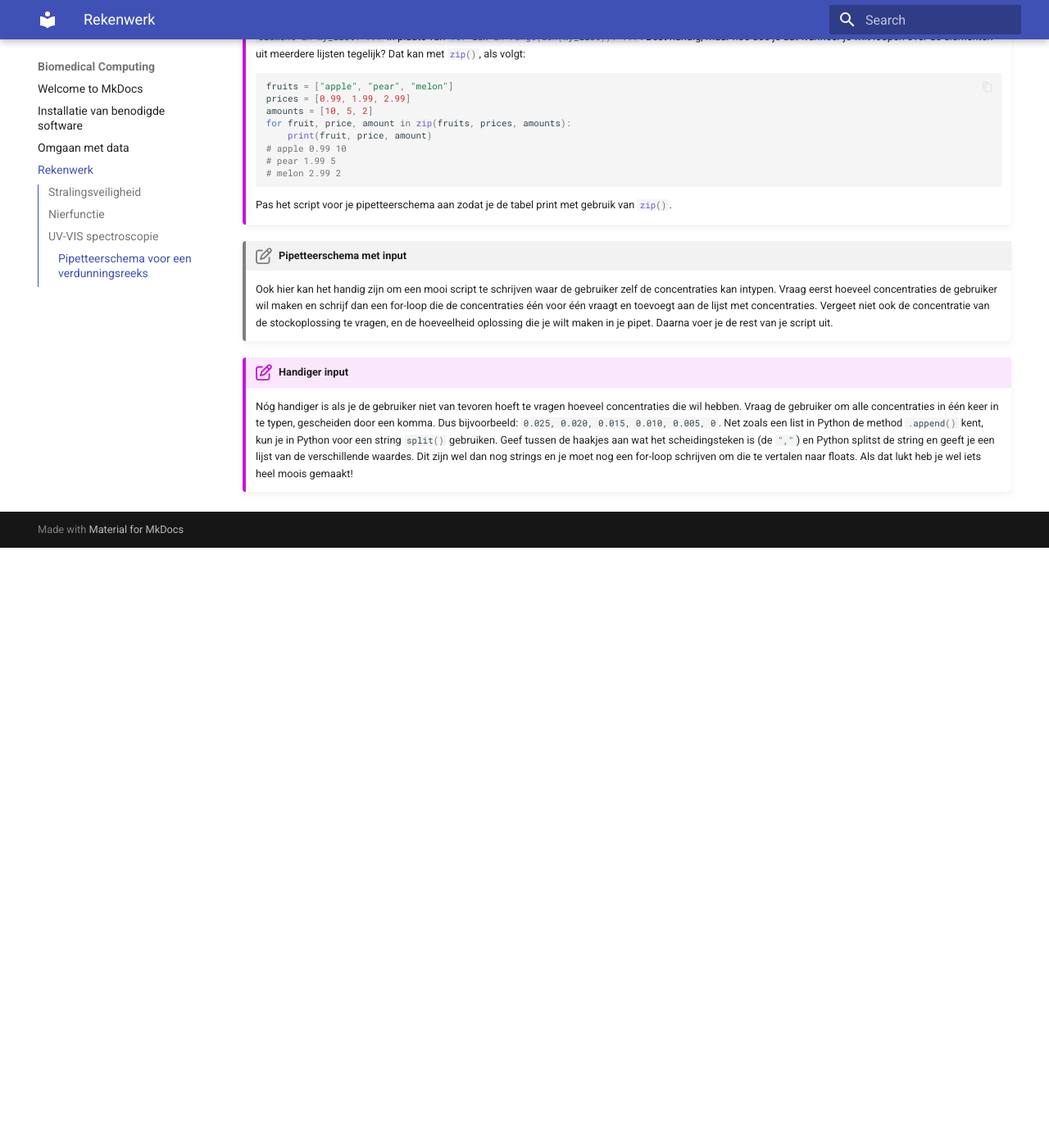
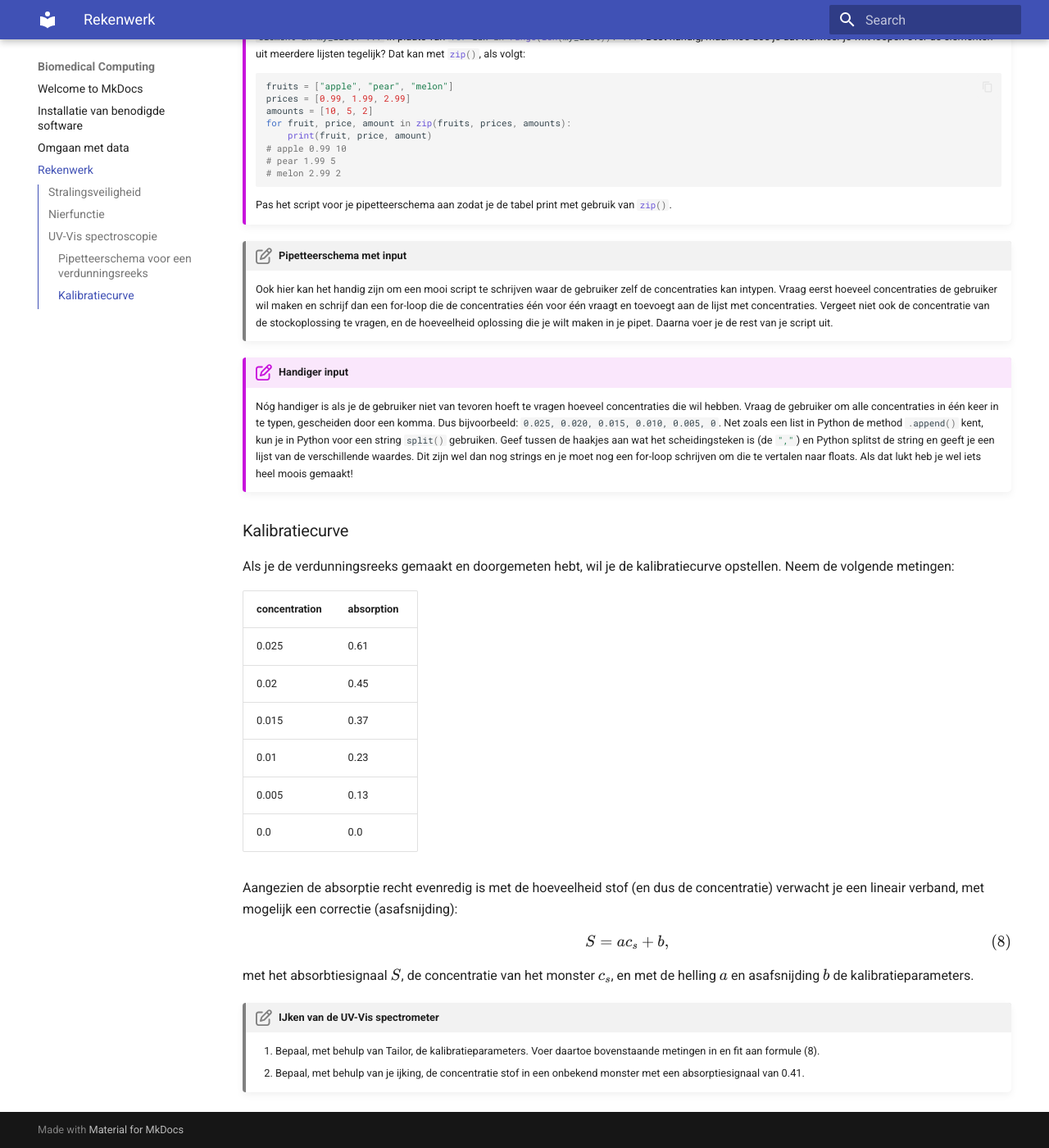
Before and after one commit to NatuurkundePracticumAmsterdam/biomedicalcomputing, an MkDocs documentation site: the page built from docs/rekenwerk.md, in a window 1280 px wide and 1400 px high, scrolled down 4221 px. Shown: the whole window at 82% size. Built offline with MkDocs 1.6.1 and Material for MkDocs 9.7.7, drawn with Linux system fonts in a browser that asks for light colours; before the commit the page ends 4889 px from its top, so only the background shows below that; some of the changed text lies outside the part shown.

Commit message:
Stukje kalibratiecurve

```diff
--- a/docs/rekenwerk.md
+++ b/docs/rekenwerk.md
@@ -71,7 +71,7 @@ Artsen gebruiken verschillende categorieën (stadia) om de nierfunctie aan te ge
     2. Breid je script uit zodat ook het stadium (bijvoorbeeld G2), en een beschrijving van dat stadium (bijvoorbeeld "mild afgenomen nierfunctie") worden gegeven.
     3. Vraag de gebruiker om de waardes van de variabelen in plaats van dat je ze definieert in je script. Test met een paar verschillend inputs.
 
-## UV-VIS spectroscopie
+## UV-Vis spectroscopie
 
 !!! info "Practicum bio-analytische chemie (jaar 1, periode 5)"
 
@@ -81,7 +81,7 @@ Artsen gebruiken verschillende categorieën (stadia) om de nierfunctie aan te ge
 
 Naast bepalen hoeveel vitamine er écht zit in een voedingssupplement kun je met behulp van deze techniek ook vragen beaantwoorden als _Hoeveel cafeïne zit er in een energy drink?_, of _welke zonnebrand heeft een hogere spf-factor?_. Om nauwkeurig te kunnen bepalen wat de concentratie is van een bepaalde stof in een bepaald oplosmiddel moeten wel een paar stappen worden doorlopen.
 
-In het experiment schijn je licht door je monster heen. De hoeveelheid licht die geabsorbeerd wordt is dan een maat voor de hoeveelheid stof. Daarvoor moet je wel weten hoeveel licht er normaal gesproken geabsorbeerd wordt door die stof. Daarvoor maak je heel nauwkeurig een oplossing met een bekende hoeveelheid stof (de _stockoplossing_) en die ga je vervolgens een aantal keer verdunnen zodat je veel verschillende concentraties hebt, van hoog naar laag, een _verdunningsreeks_. Die meet je allemaal door en zo kun je een ijklijn of calibratiecurve maken. Als laatste meet je de onbekende hoeveelheid door en dan kun je op de ijklijn aflezen hoeveel stof er in de onbekende oplossing zit.
+In het experiment schijn je licht door je monster heen. De hoeveelheid licht die geabsorbeerd wordt is dan een maat voor de hoeveelheid stof. Daarvoor moet je wel weten hoeveel licht er normaal gesproken geabsorbeerd wordt door die stof. Daarvoor maak je heel nauwkeurig een oplossing met een bekende hoeveelheid stof (de _stockoplossing_) en die ga je vervolgens een aantal keer verdunnen zodat je veel verschillende concentraties hebt, van hoog naar laag, een _verdunningsreeks_. Die meet je allemaal door en zo kun je een ijklijn of kalibratiecurve maken. Als laatste meet je de onbekende hoeveelheid door en dan kun je op de ijklijn aflezen hoeveel stof er in de onbekende oplossing zit.
 
 ### Pipetteerschema voor een verdunningsreeks
 
@@ -133,3 +133,27 @@ D = \frac{C_1}{C_2}.
 !!! opdracht-meer "Handiger input"
 
     Nóg handiger is als je de gebruiker niet van tevoren hoeft te vragen hoeveel concentraties die wil hebben. Vraag de gebruiker om alle concentraties in één keer in te typen, gescheiden door een komma. Dus bijvoorbeeld: `0.025, 0.020, 0.015, 0.010, 0.005, 0`. Net zoals een list in Python de method `#!py .append()` kent, kun je in Python voor een string `#!py split()` gebruiken. Geef tussen de haakjes aan wat het scheidingsteken is (de `#!py ","`) en Python splitst de string en geeft je een lijst van de verschillende waardes. Dit zijn wel dan nog strings en je moet nog een for-loop schrijven om die te vertalen naar floats. Als dat lukt heb je wel iets heel moois gemaakt!
+
+### Kalibratiecurve
+
+Als je de verdunningsreeks gemaakt en doorgemeten hebt, wil je de kalibratiecurve opstellen. Neem de volgende metingen:
+
+| concentration | absorption |
+|---------------|------------|
+| 0.025         | 0.61       |
+| 0.02          | 0.45       |
+| 0.015         | 0.37       |
+| 0.01          | 0.23       |
+| 0.005         | 0.13       |
+| 0.0           | 0.0        |
+
+Aangezien de absorptie recht evenredig is met de hoeveelheid stof (en dus de concentratie) verwacht je een lineair verband, met mogelijk een correctie (asafsnijding):
+\begin{equation}
+S = ac_s + b,
+\end{equation}
+met het absorbtiesignaal $S$, de concentratie van het monster $c_s$, en met de helling $a$ en asafsnijding $b$ de kalibratieparameters.
+
+!!! opdracht-basis "IJken van de UV-Vis spectrometer"
+
+    1. Bepaal, met behulp van Tailor, de kalibratieparameters. Voer daartoe bovenstaande metingen in en fit aan formule (8).
+    2. Bepaal, met behulp van je ijking, de concentratie stof in een onbekend monster met een absorptiesignaal van 0.41.
```
